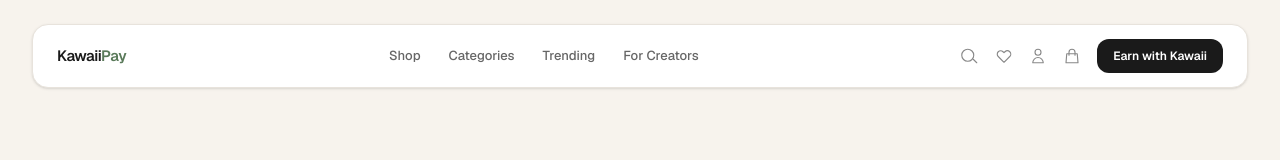
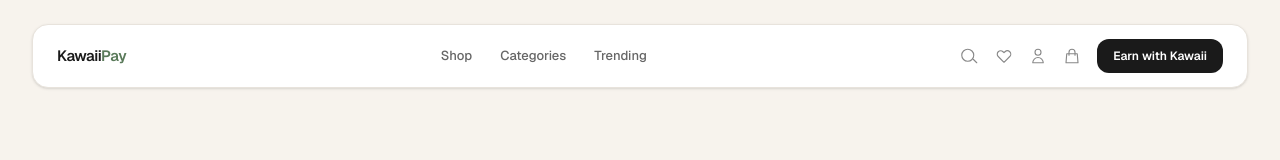
Before and after one commit to dumprahul/kawaipay, a Next.js app: page /shop in a window 1280 px wide. Shown: the top 160 px of the page. Built offline with nearby package versions, Linux system fonts and the light colour scheme; no server answers; what @mysten/sui would draw is missing.

Commit message:
fix: remove For Creators link from buyer navbar

```diff
--- a/components/Navbar.tsx
+++ b/components/Navbar.tsx
@@ -41,7 +41,6 @@ export default function Navbar() {
             <Link href="/shop" className="hover:text-[var(--espresso)] transition-colors">Shop</Link>
             <Link href="/search" className="hover:text-[var(--espresso)] transition-colors">Categories</Link>
             <Link href="/search?q=trending" className="hover:text-[var(--espresso)] transition-colors">Trending</Link>
-            <Link href="/creator" className="hover:text-[var(--espresso)] transition-colors">For Creators</Link>
           </div>
 
           {/* Right actions */}
```
